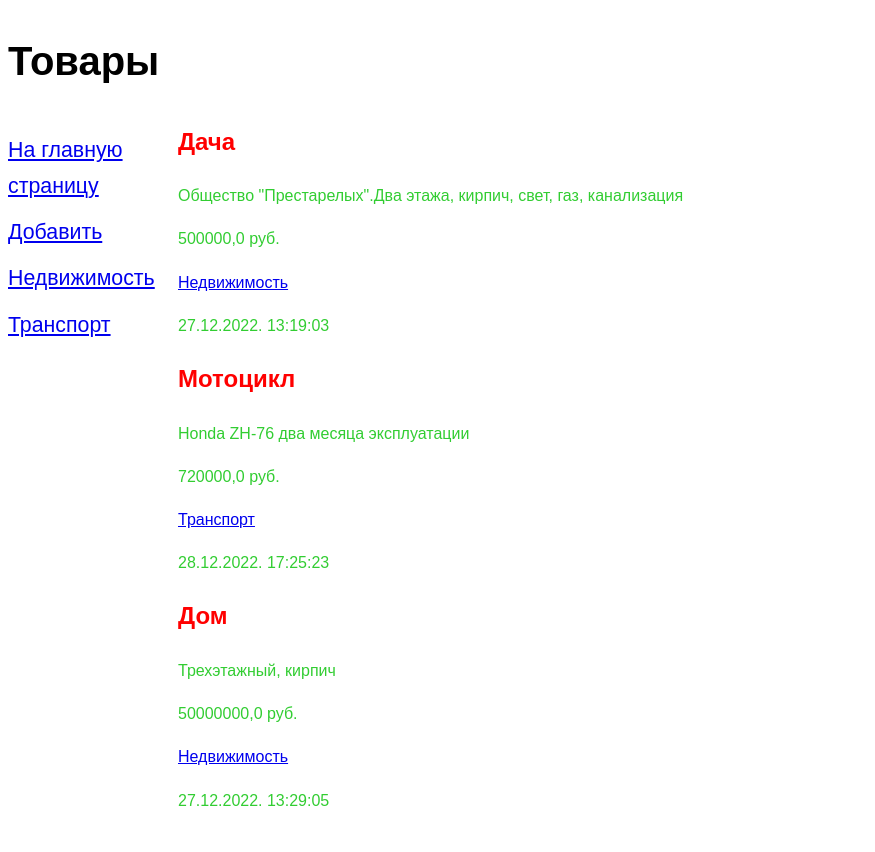
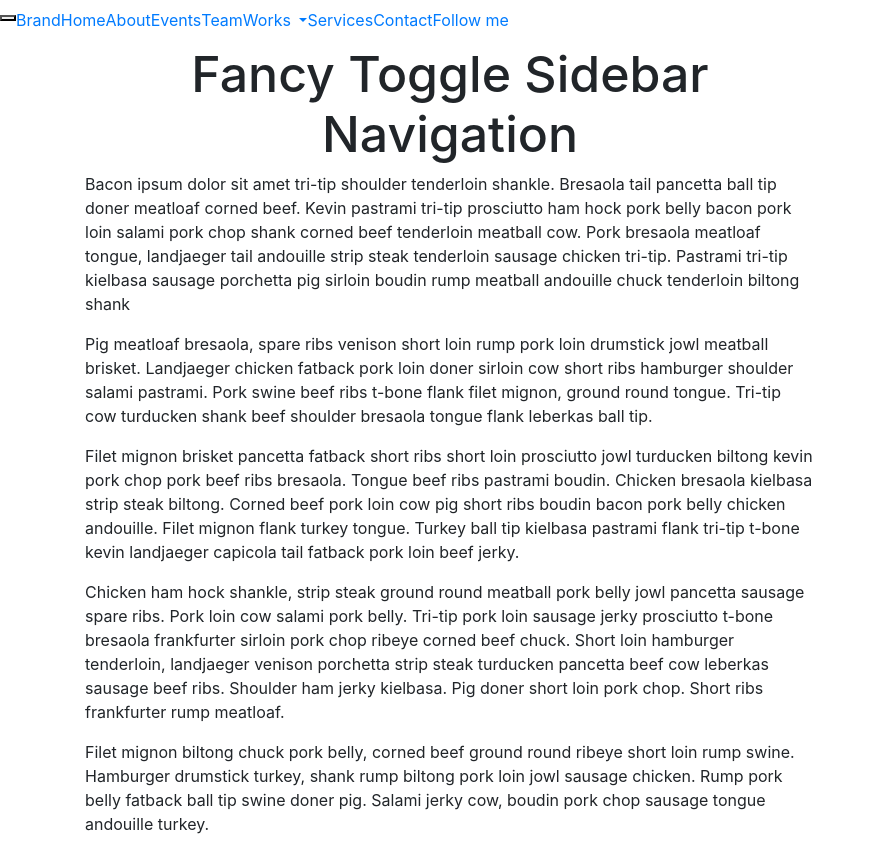
Before and after one commit to Nekketsu4/testing, a Django app: page / in a window 1280 px wide. Shown: the whole page, without its empty margins (0-875 px from the left). Before the commit the page ends 806 px from the top, so only its background shows below. Run offline with Django 4.2, Linux system fonts and the light colour scheme; data comes from the database, SQL or seed files in the repository; both versions use the stored data as it was after the commit; some libraries are stand-ins or nearby versions.

Commit message:
CSS HTML working

```diff
--- a/store_project/store_app/static/store_app/style.css
+++ b/store_project/store_app/static/store_app/style.css
@@ -1,40 +1,6 @@
-header {
-    width: 500px;
+h1 {
+    font-style: normal;
+	font-size: 50px;
+    text-align: center;
+    margin-top: 20px;
 }
-
-
-header h1.main-title {             /*адресован только классу h1.main-title(просто main-title и тп не будут учитываться*/
-    font-size: 40px;
-}
-
-body {
-    font-family: Times-New-Roman, sans-serif ;
-    font-size: 16px;
-    line-height: 1.7;
-}
-
-
-.red-titles h2 {
-    color: red;
-                /* теперь находим параметры не с помощью класса а использованием id (в HTML пишем id="название" а CSS #название) */
-}
-
-.green-content p {
-    color: limegreen;
-}
-
-
-nav {
-    font-size: 16pt;
-    width: 150px;
-    float: left;
-}
-
-nav a {
-    display: block;
-    margin: 10px 0px;
-}
-
-section {
-    margin-left: 170px;
-}
--- a/store_project/store_app/templates/layout/basic.html
+++ b/store_project/store_app/templates/layout/basic.html
@@ -3,25 +3,69 @@
 
 <!DOCTYPE html>
 <html lang="en">
-<head>
-    <meta charset="UTF-8">
-    <title>{% block title %}Главная{% endblock %}</title>
-    <link rel="stylesheet" type="text/css" href="{% static 'store_app/style.css' %}">
-</head>
-<body>
-  <header>
-      <h1 class="main-title">Товары</h1>
-  </header>
-  <nav>
-      <a href="{% url 'liststore:index' %}">На главную страницу</a>
-      <a href="{% url 'liststore:add' %}">Добавить</a>
-      {% for rubric in rubrics %}
-      <a href="{% url 'liststore:check_rubric' rubric.pk %}">{{ rubric.name }}</a>
-      {% endfor %}
+    <head>
+        <meta charset="UTF-8">
+        <meta name="viewport" content="width=device-width, user-scalable=no, initial-scale=1.0">
+        <title>{% block title %}Someeee{% endblock %}</title>
+        {% bootstrap_css %}
+        <link rel="stylesheet" href="{% static 'store_app/style.css' %}">
+        {% bootstrap_javascript jquery=True %}
+    </head>
+    <body>
+<div id="wrapper">
+   <div class="overlay"></div>
+
+        <!-- Sidebar -->
+    <nav class="navbar navbar-inverse fixed-top" id="sidebar-wrapper" role="navigation">
+     <ul class="nav sidebar-nav">
+       <div class="sidebar-header">
+       <div class="sidebar-brand">
+         <a href="#">Brand</a></div></div>
+       <li><a href="#home">Home</a></li>
+       <li><a href="#about">About</a></li>
+       <li><a href="#events">Events</a></li>
+       <li><a href="#team">Team</a></li>
+       <li class="dropdown">
+       <a href="#works" class="dropdown-toggle"  data-toggle="dropdown">Works <span class="caret"></span></a>
+     <ul class="dropdown-menu animated fadeInLeft" role="menu">
+      <div class="dropdown-header">Dropdown heading</div>
+      <li><a href="#pictures">Pictures</a></li>
+      <li><a href="#videos">Videeos</a></li>
+      <li><a href="#books">Books</a></li>
+      <li><a href="#art">Art</a></li>
+      <li><a href="#awards">Awards</a></li>
+      </ul>
+      </li>
+      <li><a href="#services">Services</a></li>
+      <li><a href="#contact">Contact</a></li>
+      <li><a href="#followme">Follow me</a></li>
+      </ul>
   </nav>
-  <section class="red-titles green-content" >
-      {% block content %}
-      {% endblock %}
-  </section>
-</body>
+        <!-- /#sidebar-wrapper -->
+
+        <!-- Page Content -->
+        <div id="page-content-wrapper">
+            <button type="button" class="hamburger animated fadeInLeft is-closed" data-toggle="offcanvas">
+                <span class="hamb-top"></span>
+    			<span class="hamb-middle"></span>
+				<span class="hamb-bottom"></span>
+            </button>
+            <div class="container">
+                <div class="row">
+                    <div class="col-lg-8 col-lg-offset-2">
+                        <h1>Fancy Toggle Sidebar Navigation</h1>
+                        <p>Bacon ipsum dolor sit amet tri-tip shoulder tenderloin shankle. Bresaola tail pancetta ball tip doner meatloaf corned beef. Kevin pastrami tri-tip prosciutto ham hock pork belly bacon pork loin salami pork chop shank corned beef tenderloin meatball cow. Pork bresaola meatloaf tongue, landjaeger tail andouille strip steak tenderloin sausage chicken tri-tip. Pastrami tri-tip kielbasa sausage porchetta pig sirloin boudin rump meatball andouille chuck tenderloin biltong shank </p>
+                        <p>Pig meatloaf bresaola, spare ribs venison short loin rump pork loin drumstick jowl meatball brisket. Landjaeger chicken fatback pork loin doner sirloin cow short ribs hamburger shoulder salami pastrami. Pork swine beef ribs t-bone flank filet mignon, ground round tongue. Tri-tip cow turducken shank beef shoulder bresaola tongue flank leberkas ball tip.</p>
+                        <p>Filet mignon brisket pancetta fatback short ribs short loin prosciutto jowl turducken biltong kevin pork chop pork beef ribs bresaola. Tongue beef ribs pastrami boudin. Chicken bresaola kielbasa strip steak biltong. Corned beef pork loin cow pig short ribs boudin bacon pork belly chicken andouille. Filet mignon flank turkey tongue. Turkey ball tip kielbasa pastrami flank tri-tip t-bone kevin landjaeger capicola tail fatback pork loin beef jerky.</p>
+                        <p>Chicken ham hock shankle, strip steak ground round meatball pork belly jowl pancetta sausage spare ribs. Pork loin cow salami pork belly. Tri-tip pork loin sausage jerky prosciutto t-bone bresaola frankfurter sirloin pork chop ribeye corned beef chuck. Short loin hamburger tenderloin, landjaeger venison porchetta strip steak turducken pancetta beef cow leberkas sausage beef ribs. Shoulder ham jerky kielbasa. Pig doner short loin pork chop. Short ribs frankfurter rump meatloaf.</p>
+                        <p>Filet mignon biltong chuck pork belly, corned beef ground round ribeye short loin rump swine. Hamburger drumstick turkey, shank rump biltong pork loin jowl sausage chicken. Rump pork belly fatback ball tip swine doner pig. Salami jerky cow, boudin pork chop sausage tongue andouille turkey.</p>
+                    </div>
+                </div>
+            </div>
+        </div>
+        <!-- /#page-content-wrapper -->
+
+    </div>
+    <!-- /#wrapper -->
+    </body>
 </html>
--- a/store_project/store_app/urls.py
+++ b/store_project/store_app/urls.py
@@ -6,6 +6,6 @@
 
 urlpatterns = [
     path('add/', ListStoreCreateView.as_view(), name='add'),
-    path('<int:check_rubric_id>/', check_rubric, name='check_rubric'),
+    path('<int:rub_id>/', check_rubric, name='check_rubric'),
     path('', index, name='index')
 ]
--- a/store_project/store_app/views.py
+++ b/store_project/store_app/views.py
@@ -7,26 +7,39 @@
 from .models import ListStore, RubricStore
 from .forms import ListStoreForm, LookingForForm, formset_factory
 
+# def index(request):
+#     '''
+#     метод defer наоборот разделит цельный sql-запрос записи
+#     на два отдельных. Спервы выполнится запрос информации без поля price
+#     затем поле price будет получено в отдельном запросе
+#     '''
+#     goods = ListStore.objects.defer('price').all()
+#     rubrics = RubricStore.objects.all()
+#     context = {'goods': goods, 'rubrics': rubrics}
+#     return render(request, 'store_app/index.html', context)
+
 def index(request):
-    '''
-    метод defer наоборот разделит цельный sql-запрос записи
-    на два отдельных. Спервы выполнится запрос информации без поля price
-    затем поле price будет получено в отдельном запросе
-    '''
-    goods = ListStore.objects.defer('price').all()
+    goods = ListStore.objects.all()
     rubrics = RubricStore.objects.all()
     context = {'goods': goods, 'rubrics': rubrics}
     return render(request, 'store_app/index.html', context)
 
-def check_rubric(request, check_rubric_id):
-    '''
-    этот вариант запросы более энергозатратный так как просит доп sql запрос
-    goods = ListStore.objects.filter(rubric=check_rubric_id)
-    тот что в коде напрямую обращается к первичной модели
-    '''
-    goods = ListStore.objects.select_related('rubric').filter(rubric=check_rubric_id)
+# def check_rubric(request, check_rubric_id):
+#     '''
+#     этот вариант запросы более энергозатратный так как просит доп sql запрос
+#     goods = ListStore.objects.filter(rubric=check_rubric_id)
+#     тот что в коде напрямую обращается к первичной модели
+#     '''
+#     goods = ListStore.objects.select_related('rubric').filter(rubric=check_rubric_id)
+#     rubrics = RubricStore.objects.all()
+#     curr_rub = RubricStore.objects.get(pk=check_rubric_id)
+#     context = {'goods': goods, 'rubrics': rubrics, 'curr_rub': curr_rub}
+#     return render(request, 'store_app/check_rubric.html', context)
+
+def check_rubric(request, rub_id):
+    goods = ListStore.objects.filter(rubric=rub_id)
     rubrics = RubricStore.objects.all()
-    curr_rub = RubricStore.objects.get(pk=check_rubric_id)
+    curr_rub = RubricStore.objects.get(pk=rub_id)
     context = {'goods': goods, 'rubrics': rubrics, 'curr_rub': curr_rub}
     return render(request, 'store_app/check_rubric.html', context)
 
```
Also changed, not shown: store_project/store_app/static/store_app/style_ex.css (deleted, +0 -101 lines), store_project/store_app/static/store_app/style_test.css (deleted, +0 -155 lines), store_project/db.sqlite3.
